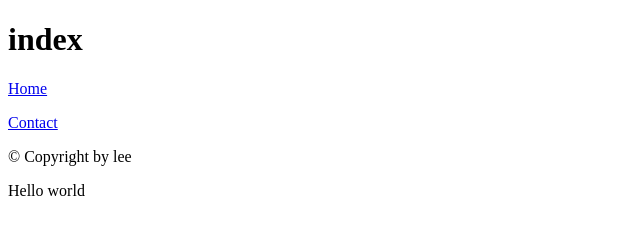
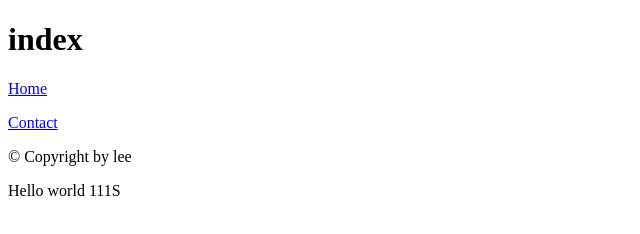
Before and after one commit to dlgksgkr/opentutorials-lee, a plain HTML site: page index.html in a window 1280 px wide. Shown: the full height of the page, 0-640 px from the left. Drawn offline with Linux system fonts and the light colour scheme.

Commit message:
add index.html

```diff
--- a/index.html
+++ b/index.html
@@ -42,6 +42,6 @@
 				</p>
 			</footer>
 		</div>
-		Hello world
+		Hello world 111S
 	</body>
 </html>
```
